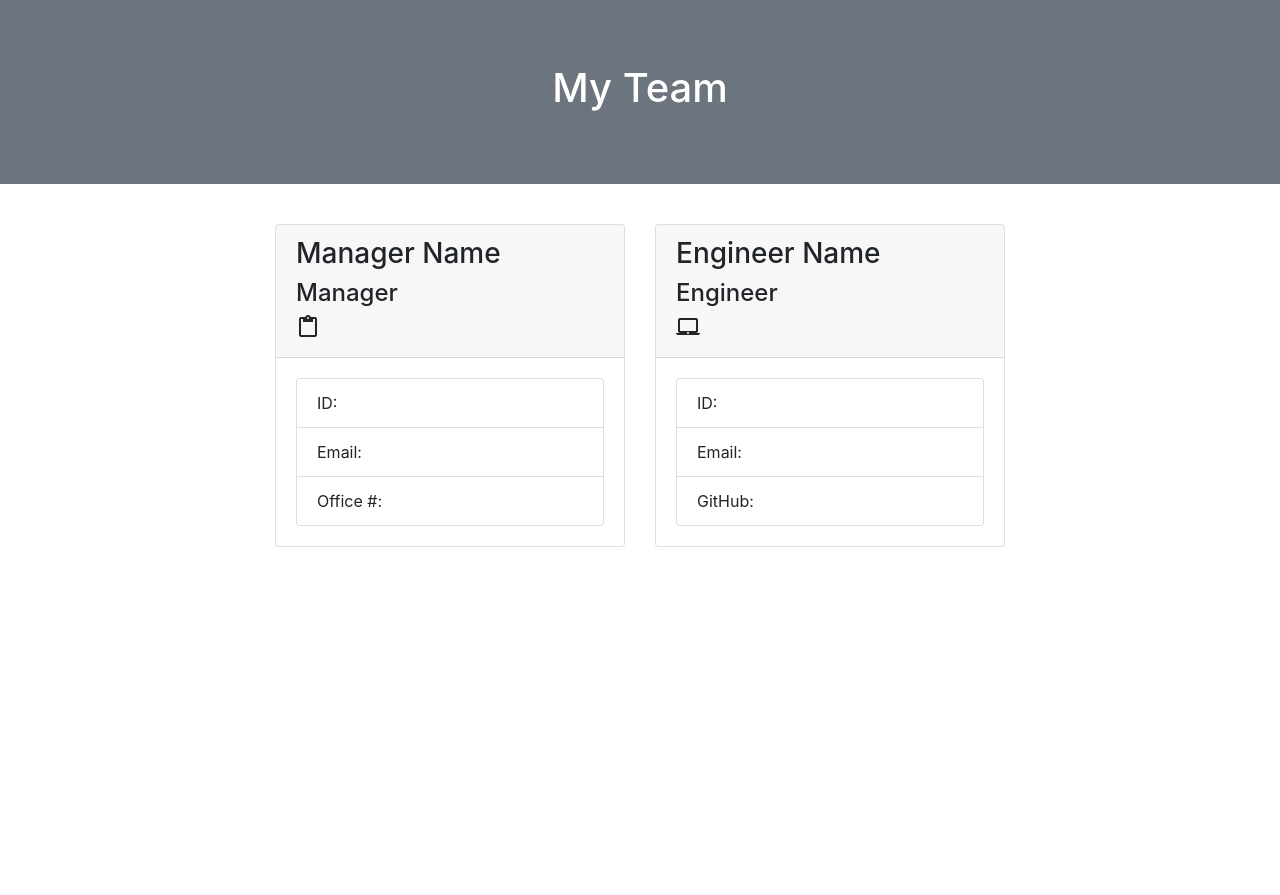
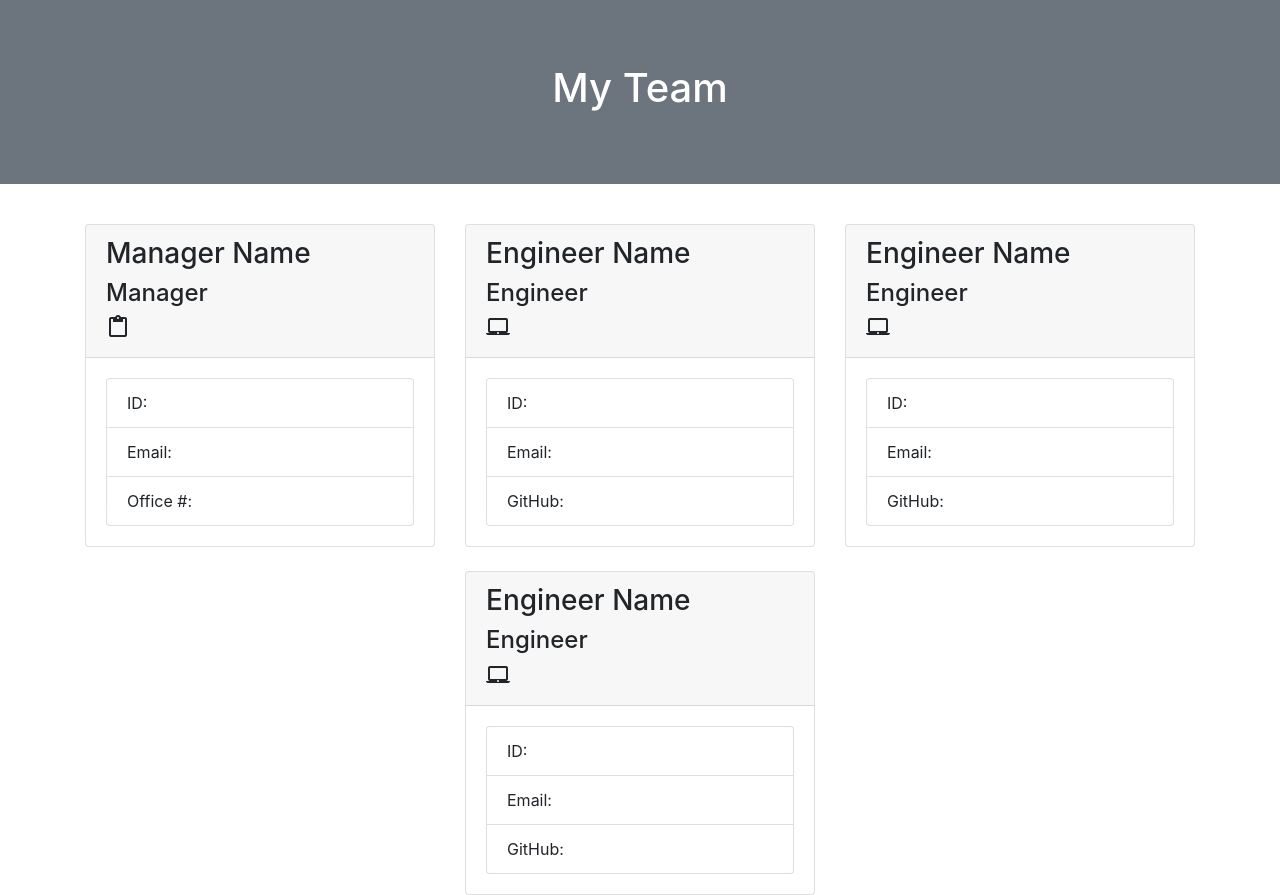
Before and after one commit to Arnasia/TeamFinder, a plain HTML site: page dist/index.html in a window 1280 px wide. Before the commit the page ends 800 px from the top, so only its background shows below. Drawn offline with nearby package versions, Linux system fonts and the light colour scheme.

Commit message:
added extra engineer card

```diff
--- a/dist/index.html
+++ b/dist/index.html
@@ -52,6 +52,36 @@
                     </div>
                 </div>
             </div>
+            <div class="col-4 mt-4">
+                <div class="card h-100">
+                    <div class="card-header">
+                        <h3>Engineer Name</h3>
+                        <h4>Engineer</h4><i class="material-icons">laptop_mac</i>
+                    </div>
+                    <div class="card-body">
+                        <ul class="list-group">
+                            <li class="list-group-item">ID: </li>
+                            <li class="list-group-item">Email: </li>
+                            <li class="list-group-item">GitHub: </li>
+                        </ul>
+                    </div>
+                </div>
+            </div>
+            <div class="col-4 mt-4">
+                <div class="card h-100">
+                    <div class="card-header">
+                        <h3>Engineer Name</h3>
+                        <h4>Engineer</h4><i class="material-icons">laptop_mac</i>
+                    </div>
+                    <div class="card-body">
+                        <ul class="list-group">
+                            <li class="list-group-item">ID: </li>
+                            <li class="list-group-item">Email: </li>
+                            <li class="list-group-item">GitHub: </li>
+                        </ul>
+                    </div>
+                </div>
+            </div>
         </div>
     </div>
 
```
